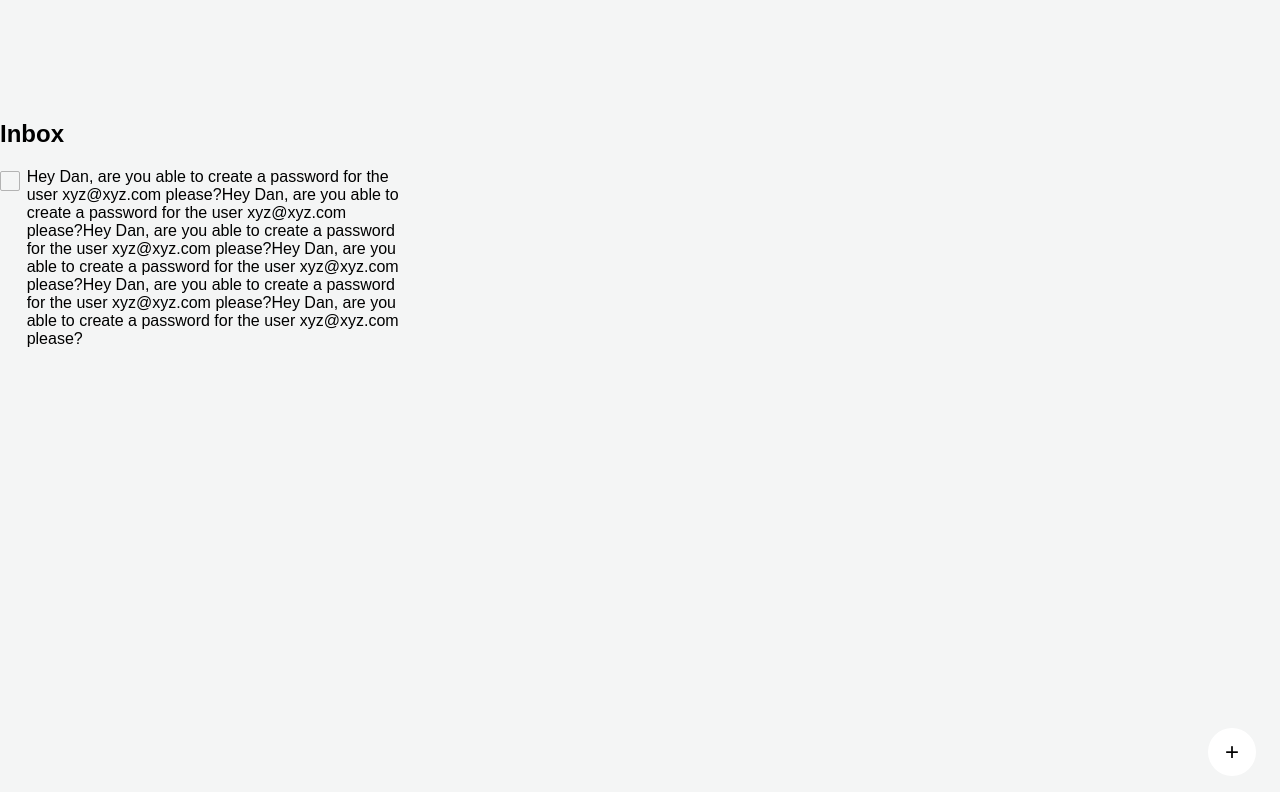
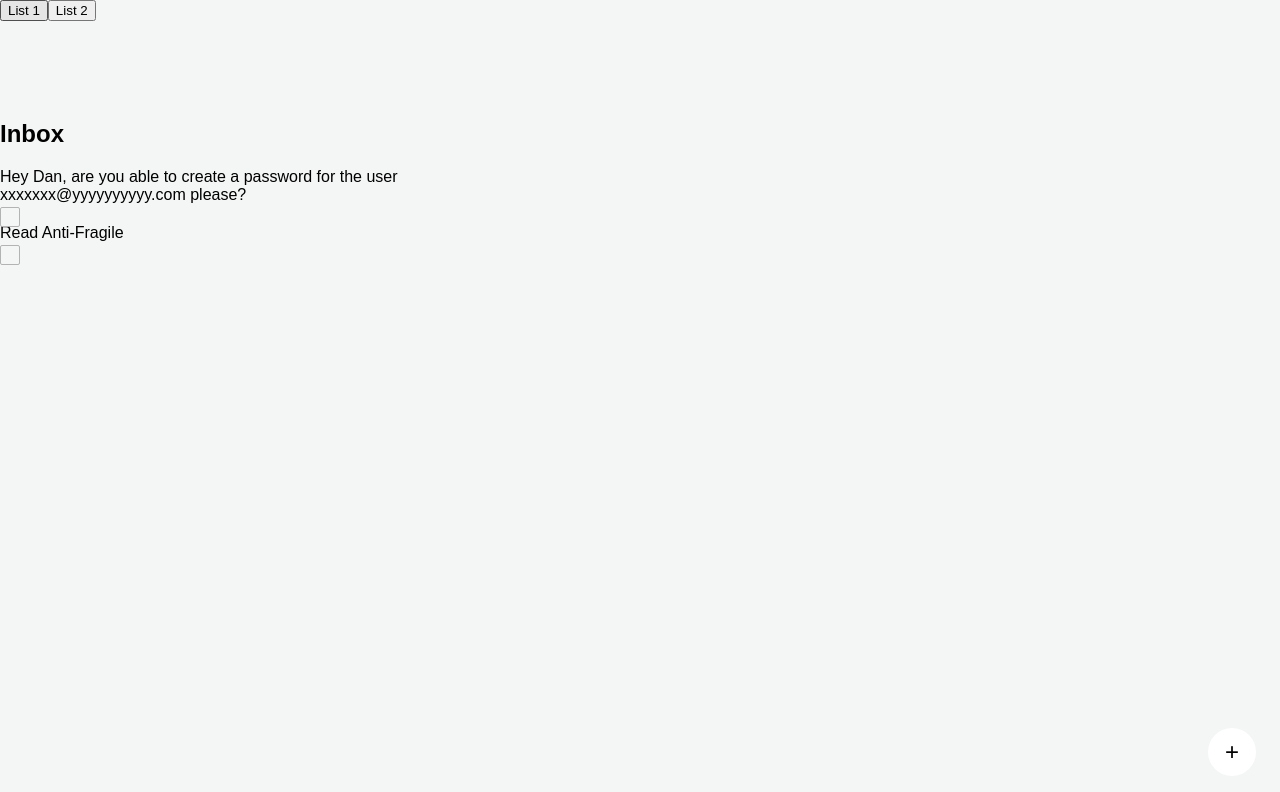
Before and after one commit to acmeclub/acmelist, a React (Vite) app: page / in a window 1280 px wide. Shown: the top 792 px of the page. Built offline with nearby package versions, Linux system fonts and the light colour scheme.

Commit message:
ListNav boilerplate

```diff
--- a/src/app.tsx
+++ b/src/app.tsx
@@ -1,10 +1,11 @@
 import { useState, ElementType } from 'react';
 import { CreateButton } from './create-button';
 import { ListView } from './list';
-import { ItemView } from './item-view/view';
+import { ItemView } from './items/view';
+import { ListNavView } from './list-nav/view';
 
 export const enum ViewComponentName {
-  Home = 'Home',
+  ListNavView = 'ListNavView',
   ListView = 'ListView',
   ItemView = 'ItemView',
 };
@@ -14,6 +15,7 @@ interface View {
 }
 
 const viewMap = new Map<ViewComponentName, ElementType>([
+  [ViewComponentName.ListNavView, ListNavView],
   [ViewComponentName.ListView, ListView],
   [ViewComponentName.ItemView, ItemView],
 ]);
@@ -32,6 +34,7 @@ export function App() {
   };
   return (
     <>
+      <ListNavView />
       <RenderedView />
       <CreateButton
         onClick={() => {
--- a/src/item/item.tsx
+++ b/src/items/item.tsx
@@ -21,13 +21,15 @@ function Check() {
 
 export function Item({ item }: { item: AcmeItem }) {
   return (
-    <div className={css`
-      display: flex;
-      flex-direction: row;
-      align-items: flex-start;
-    `}>
-      <Check />
+    <div>
       <p className={css`margin: 0;`}>{item.text}</p>
+      <div className={css`
+        display: flex;
+        flex-direction: row;
+        align-items: flex-start;
+      `}>
+        <Check />
+      </div>
     </div>
   );
 }
--- /dev/null
+++ b/src/list-nav/view.tsx
@@ -0,0 +1,26 @@
+import { css } from '@emotion/css';
+import React, { FunctionComponent } from 'react';
+import { useTheme } from '@emotion/react'
+
+export const ListNavView: FunctionComponent = () => {
+    const theme = useTheme();
+    return (
+        <div
+            className={css`
+                position: absolute;
+                top: 0;
+                left: 0;
+                display: flex;
+                align-items: center;
+                justify-content: center;
+            `}
+        >
+            <button onClick={() => console.log('jump 1')}>
+                List 1
+            </button>
+            <button onClick={() => console.log('jump 1')}>
+                List 2
+            </button>
+        </div>
+    );
+};
--- a/src/list.tsx
+++ b/src/list.tsx
@@ -1,7 +1,7 @@
 import { useReducer, FunctionComponent } from 'react';
 import { useAppDispatch, useAppSelector } from './store/hooks';
 import { add, selectItemsByListId } from './store/items-slice';
-import { Item } from './item/item';
+import { Item } from './items/item';
 
 const initialState = {count: 0};
 
--- a/src/main.tsx
+++ b/src/main.tsx
@@ -4,15 +4,15 @@ import { Provider } from 'react-redux'
 import './index.css';
 import { AcmeThemeProvider } from './theme/provider';
 import { store } from './store/store';
-import { load } from './store/items-slice';
+import { load, ItemsState } from './store/items-slice';
 
 const root = createRoot(document.getElementById('app')!);
 
-const dummyData = {
+const dummyData: ItemsState = {
     map: {
         ['1']: {
             id: '1',
-            text: 'Hey Dan, are you able to create a password for the user xyz@xyz.com please?Hey Dan, are you able to create a password for the user xyz@xyz.com please?Hey Dan, are you able to create a password for the user xyz@xyz.com please?Hey Dan, are you able to create a password for the user xyz@xyz.com please?Hey Dan, are you able to create a password for the user xyz@xyz.com please?Hey Dan, are you able to create a password for the user xyz@xyz.com please?',
+            text: 'Hey Dan, are you able to create a password for the user xxxxxxx@yyyyyyyyyy.com please?',
         },
         ['2']: {
             id: '2',
@@ -24,10 +24,19 @@ const dummyData = {
         },
     },
     orderedLists: {
-        inbox: ['1',],
+        inbox: ['1', '2'],
         b: [],
     },
 };
+
+// Performance testing
+// for (let i = 4; i < 100000; i++) {
+//     dummyData.map[i.toString()] = {
+//         id: i.toString(),
+//         text: `test ${i}`,
+//     }
+//     dummyData.orderedLists.inbox.push(i.toString());
+// }
 
 // Load data
 store.dispatch(load(dummyData));
--- a/src/store/items-slice.ts
+++ b/src/store/items-slice.ts
@@ -21,7 +21,7 @@ import {
 // https://adamreeve.co.nz/blog/todo-crdt.html
 // OR treat ordered collection as object to sync (cons: writes over other users, )
 
-interface ItemsState {
+export interface ItemsState {
   map: Record<string, AcmeItem>;
   orderedLists: Record<string, string[]>;
 };
```
Also changed, not shown: src/items/view.tsx (renamed from src/item-view/view.tsx).
